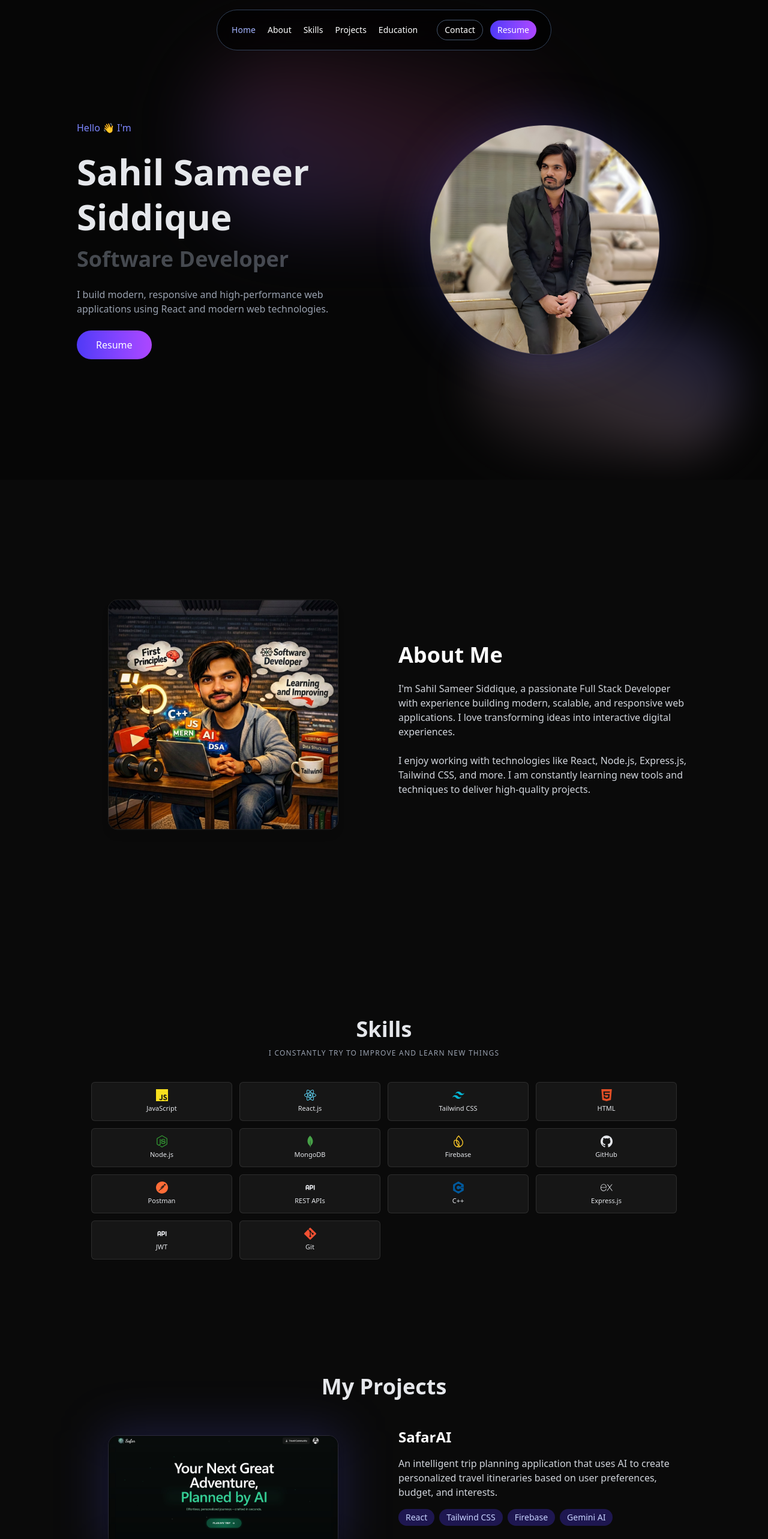
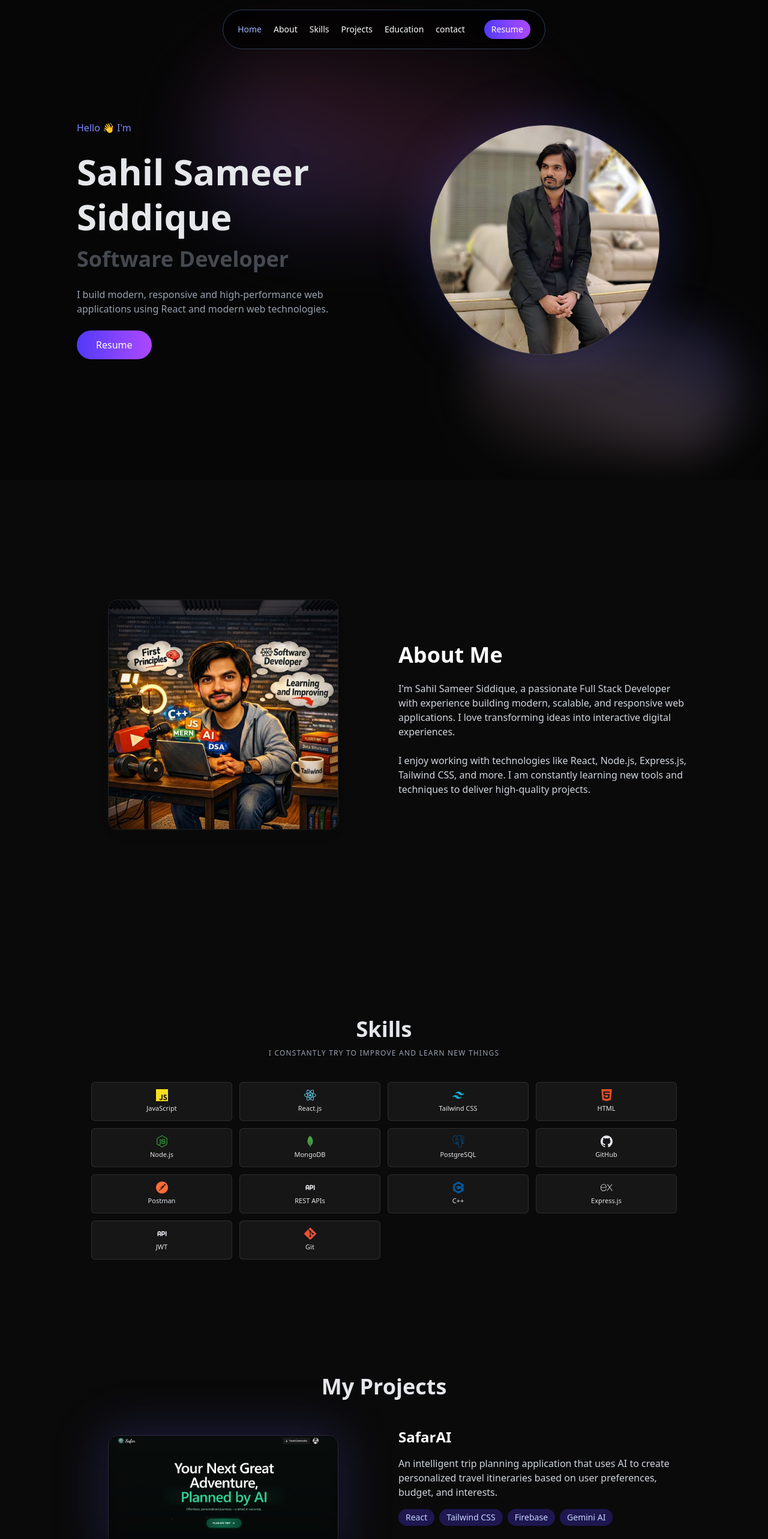
Before and after one commit to SahilSameer18/Portfolio, a React (Vite) app: page / in a window 1280 px wide. Shown: the top 2566 px of the page at 60% size. Built offline with nearby package versions, Linux system fonts and the light colour scheme.

Commit message:
minor changes

```diff
--- a/src/components/Navbar.jsx
+++ b/src/components/Navbar.jsx
@@ -12,6 +12,7 @@ export default function Navbar() {
     { name: "Skills", path: "#skills", id: "skills" },
     { name: "Projects", path: "#projects", id: "projects" },
     { name: "Education", path: "#education", id: "education" },
+    { name: "contact", path: "#contact", id: "contact" },
   ];
 
   useEffect(() => {
@@ -65,14 +66,6 @@ export default function Navbar() {
 
         {/* Buttons */}
         <div className="hidden ml-8 md:flex items-center gap-3">
-          <motion.a
-            href="#contact"
-            whileHover={{ scale: 1.05 }}
-            whileTap={{ scale: 0.95 }}
-            className="border border-slate-600 hover:bg-slate-800 px-3 py-1.5 rounded-full text-sm transition"
-          >
-            Contact
-          </motion.a>
 
           <motion.a
             href={resume}
@@ -121,13 +114,6 @@ export default function Navbar() {
             ))}
 
             <a
-              href="#contact"
-              className="border border-slate-600 px-4 py-2 rounded-full"
-            >
-              Contact
-            </a>
-
-            <a
               href={resume}
               target="_blank"
               rel="noopener noreferrer"
--- a/src/pages/Footer.jsx
+++ b/src/pages/Footer.jsx
@@ -49,7 +49,7 @@ export default function Footer() {
         </div>
       </div>
 
-      <style jsx>{`
+      <style>{`
         .animate-bounce-slow {
           animation: bounce 2s infinite;
         }
--- a/src/pages/Project.jsx
+++ b/src/pages/Project.jsx
@@ -18,14 +18,14 @@ const projects = [
     description:
       "Helps users prepare effectively for interviews based on submitted profiles, providing personalized questions, a tailored preparation plan, and skill gap insights.",
     link: "https://skillbridgeai-s.vercel.app/",
-    techStack: ["React", "Tailwind CSS", "Firebase", "Gemini AI"],
+    techStack: ["React", "Tailwind CSS", "Express", "Gemini AI"],
     image: skillbridgeAI,
   },
   {
     title: "Thumblify",
     description:
       "A smart tool that creates custom, eye-catching thumbnails instantly using artificial intelligence. Designed to enhance visual content and streamline creative workflows.",
-    link: "https://project-tracker-rho-murex.vercel.app",
+    link: "https://github.com/SahilSameer18",
     techStack: ["React", "Node.js", "Express", "MongoDB"],
     image: thumblify,
   },
--- a/src/pages/Skills.jsx
+++ b/src/pages/Skills.jsx
@@ -9,7 +9,7 @@ const skillsData = [
   { name: "HTML", icon: "SiHtml5", color: "#E34F26" },
   { name: "Node.js", icon: "SiNodedotjs", color: "#339933" },
   { name: "MongoDB", icon: "SiMongodb", color: "#47A248" },
-  { name: "Firebase", icon: "SiFirebase", color: "#FFCA28" },
+  { name: "PostgreSQL", icon: "SiPostgresql", color: "#00599C" },
   { name: "GitHub", icon: "SiGithub", color: "#000000" },
   { name: "Postman", icon: "SiPostman", color: "#FF6C37" },
   { name: "REST APIs", icon: "TbApi", color: "#000000" },
```
